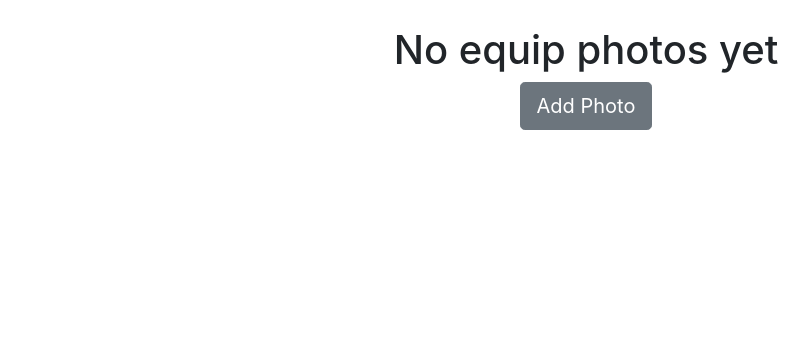
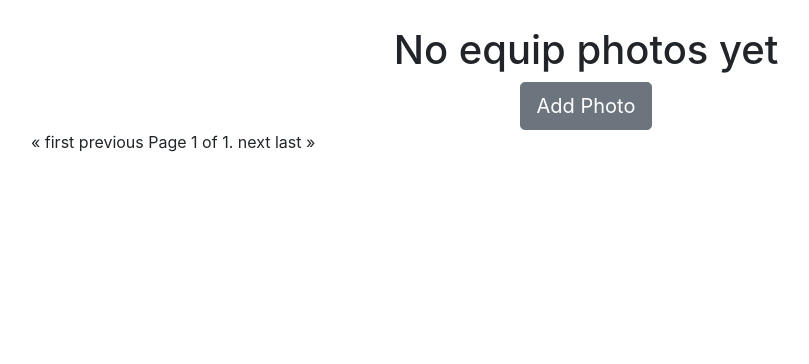
Before and after one commit to albenayordanova/JUMP_or_FLY, a Django app: page /fascia/ in a window 1280 px wide. Shown: the part 56-420 px from the top of the page, without its empty margins (54-863 px from the left). Run offline with Django 3.2, Linux system fonts and the light colour scheme; data that the repository does not hold is empty; some libraries are stand-ins or nearby versions.

Commit message:
pagination

```diff
--- a/jump/auth_app/views.py
+++ b/jump/auth_app/views.py
@@ -58,6 +58,7 @@ class ProfileDetailsView(views.DetailView):
     model = Profile
     template_name = 'profile_details.html'
     context_object_name = 'profile'
+    paginate_by = 3
 
     def get_context_data(self, **kwargs):
         context = super().get_context_data(**kwargs)
--- a/jump/main_app/urls.py
+++ b/jump/main_app/urls.py
@@ -1,7 +1,7 @@
 from django.urls import path
 
 from jump.main_app.views import HomeView, FasciaView, PhotoDetailsView, CreateEquipView, EditEquipView, DeleteEquipView, \
-    CreatePhotoView, EditPhotoView, show_spot, create_spot, DeletePhotoView
+    CreatePhotoView, EditPhotoView, DeletePhotoView, SpotDetailsView, create_spot, show_spot
 
 urlpatterns = (
     path('', HomeView.as_view(), name='home'),
@@ -9,6 +9,7 @@ urlpatterns = (
 
     path('spot/', show_spot, name='spot'),
     path('spot/create/', create_spot, name='create spot'),
+    path('spot/details/<int:pk>/', SpotDetailsView.as_view(), name='spot details'),
 
     path('photo/details/<int:pk>/', PhotoDetailsView.as_view(), name='photo details'),
     path('photo/add/', CreatePhotoView.as_view(), name='create photo'),
--- a/jump/main_app/views.py
+++ b/jump/main_app/views.py
@@ -1,4 +1,5 @@
 from django.contrib.auth.mixins import LoginRequiredMixin
+from django.core.paginator import Paginator
 from django.urls import reverse_lazy
 from django.views import generic as views
 from django.shortcuts import render, redirect
@@ -103,12 +104,27 @@ class DeletePhotoView(views.DeleteView):
         return Photo.objects.filter(user=self.request.user)
 
 
+# class SpotView(views.ListView):
+#     form_class = SpotForm
+#     template_name = 'spot.html'
+#     paginate_by = 3
+#
+#     def get_queryset(self):
+#         return Spot.objects.all() ###
+
 def show_spot(request):
     spots = Spot.objects.all()
+    paginator = Paginator(spots, per_page=2)
+    current_page = request.GET.get('page', 1)
+    page_number = request.GET.get('page')
+    page_obj = paginator.get_page(page_number)
     context = {
         'spots': spots,
         'form': SpotForm(),
+        'spots_page': paginator.get_page(current_page),
+        'page_obj': page_obj,
     }
+
     return render(request, 'spot.html', context)
 
 
@@ -117,3 +133,8 @@ def create_spot(request):
     if form.is_valid():
         form.save()
         return redirect('spot')
+
+
+class SpotDetailsView(views.DetailView):
+    model = Spot
+    template_name = 'spot_details.html'
--- a/templates/fascia.html
+++ b/templates/fascia.html
@@ -30,4 +30,27 @@
             <a href="{% url 'create photo' %}" class="btn btn-lg btn-secondary row align-self-baseline">Add Photo</a>
         </div>
     {% endif %}
+    <div class="pagination">
+    <span class="step-links">
+        {% if page_obj.has_previous %}
+            <a href="?page=1">&laquo; first</a>
+            <a href="?page={{ page_obj.previous_page_number }}">previous</a>
+        {% else %}
+            <a disabled="disabled">&laquo; first</a>
+            <a disabled="disabled">previous</a>
+        {% endif %}
+
+        <span class="current">
+            Page {{ page_obj.number }} of {{ page_obj.paginator.num_pages }}.
+        </span>
+
+        {% if page_obj.has_next %}
+            <a href="?page={{ page_obj.next_page_number }}">next</a>
+            <a href="?page={{ page_obj.paginator.num_pages }}">last &raquo;</a>
+        {% else %}
+            <a disabled="disabled">next</a>
+            <a disabled="disabled">last &raquo;</a>
+        {% endif %}
+    </span>
+    </div>
 {% endblock %}
```
Also changed, not shown: templates/profile_details.html (+21 -2 lines), templates/spot.html (+20 -2 lines), templates/spot_details.html (added, +14 -0 lines).
